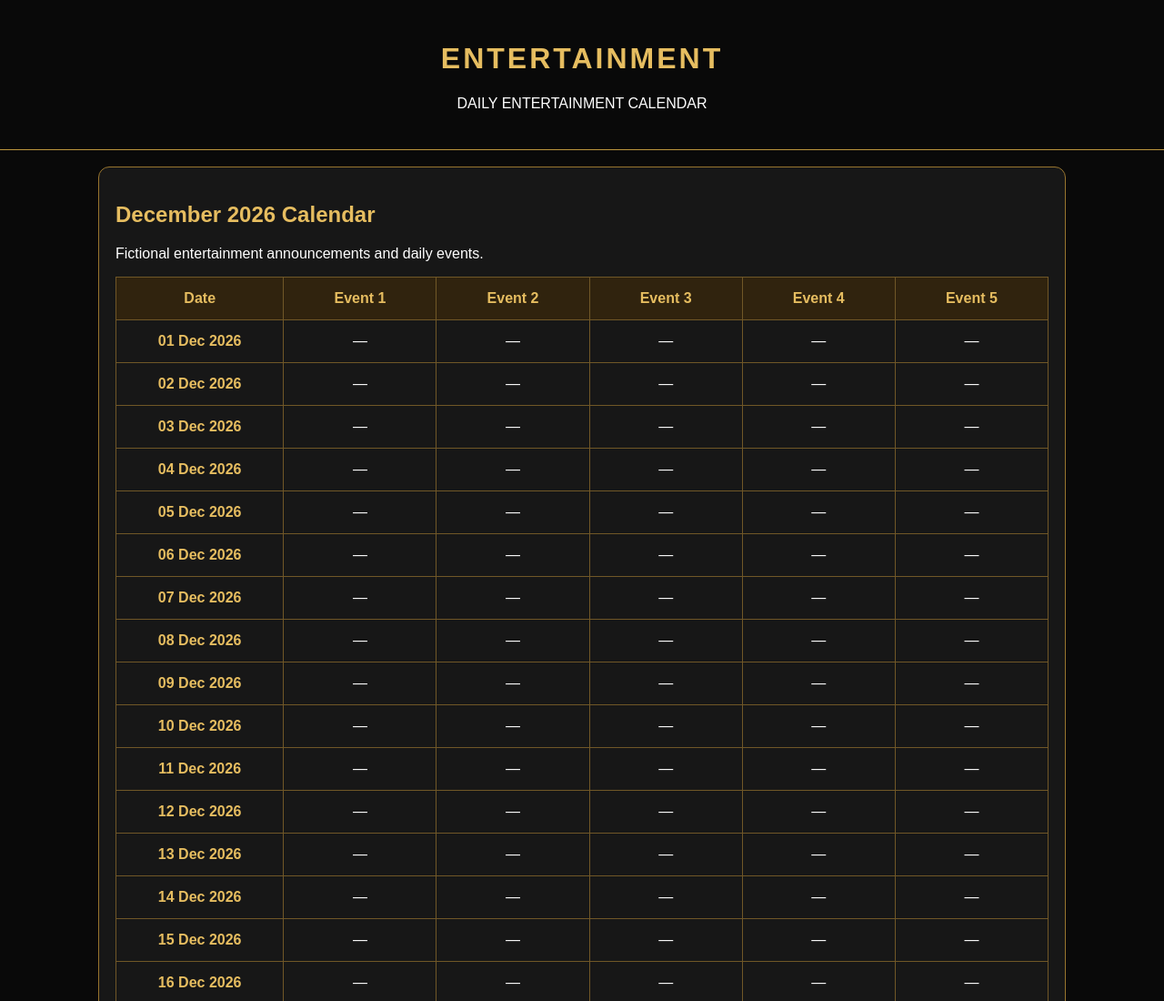
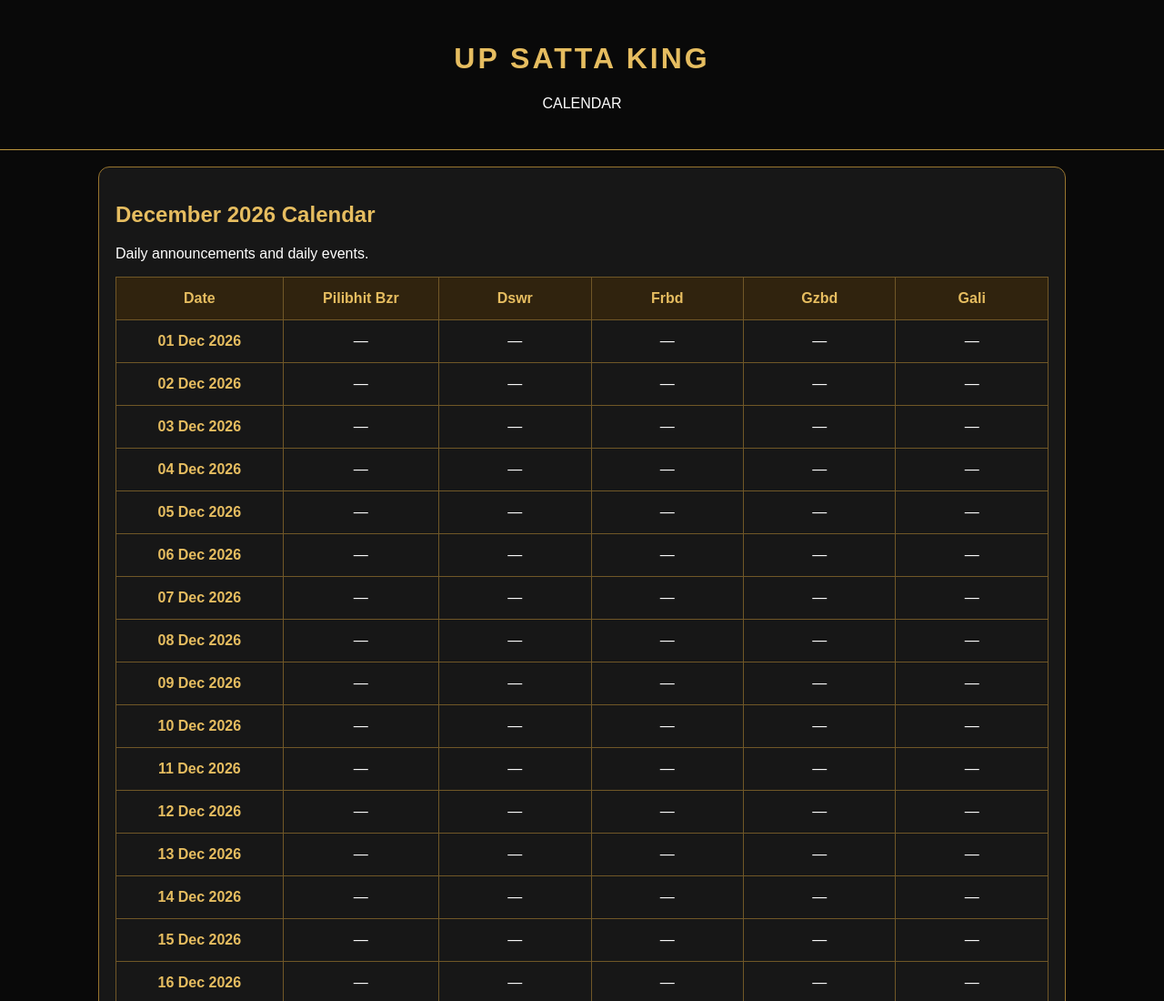
Before and after one commit to hehehe9773971-ux/ENTERTAINMENT, a plain HTML site: page calendar.html in a window 1280 px wide. Shown: the top 1100 px of the page at 91% size. Drawn offline with Linux system fonts and the light colour scheme.

Commit message:
Update calendar.html

```diff
--- a/calendar.html
+++ b/calendar.html
@@ -4,7 +4,7 @@
 <head>
 <meta charset="UTF-8">
 <meta name="viewport" content="width=device-width, initial-scale=1">
-<title>Entertainment Calendar</title>
+<title>Calendar</title>
 <style>
 *{box-sizing:border-box}
 body{margin:0;background:#090909;color:#fff;font-family:Arial}
@@ -24,23 +24,23 @@ footer{text-align:center;color:#888;padding:25px}
 </head>
 <body>
 <header>
-<h1>ENTERTAINMENT</h1>
-<p>DAILY ENTERTAINMENT CALENDAR</p>
+<h1>UP SATTA KING</h1>
+<p>CALENDAR</p>
 </header>
 <main>
 <div class="card">
 <h2>December 2026 Calendar</h2>
-<p>Fictional entertainment announcements and daily events.</p>
+<p>Daily announcements and daily events.</p>
 <div class="table-wrap">
 <table>
 <thead>
 <tr>
 <th>Date</th>
-<th>Event 1</th>
-<th>Event 2</th>
-<th>Event 3</th>
-<th>Event 4</th>
-<th>Event 5</th>
+<th>Pilibhit Bzr</th>
+<th>Dswr</th>
+<th>Frbd</th>
+<th>Gzbd</th>
+<th>Gali</th>
 </tr>
 </thead>
 <tbody id="calendar"></tbody>
```
